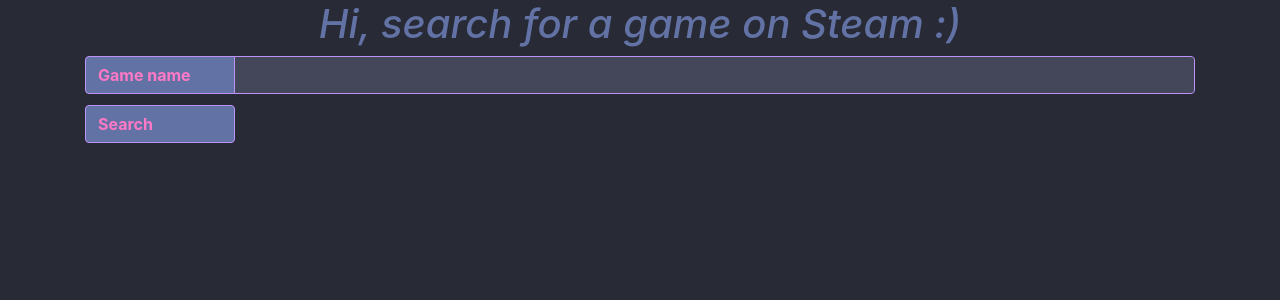
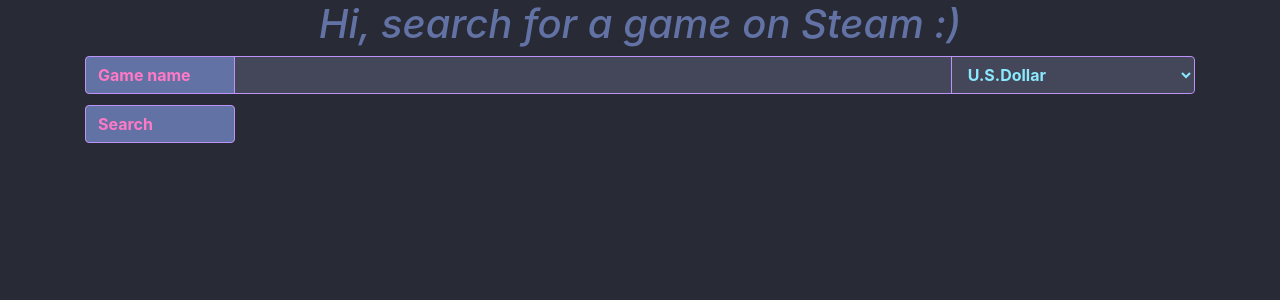
Before and after one commit to GustavoBPereira/games-info, a Django app: page / in a window 1280 px wide. Shown: the top 300 px of the page. Run offline with Django 3.2, Linux system fonts and the light colour scheme; parts of the project's set-up code (start-up, migrations or seed data) failed here and were passed over; some libraries are stand-ins or nearby versions.

Commit message:
creating select your currency

```diff
--- a/games_info/front_end/forms.py
+++ b/games_info/front_end/forms.py
@@ -2,8 +2,25 @@
 
 
 class SearchGameForm(forms.Form):
+    CHOICES = choices = (
+        ('us', 'U.S.Dollar'), ('eu', 'Euro'), ('ar', 'Argentine Peso'), ('au', 'Australian Dollar'),
+        ('br', 'Brazilian Real'), ('uk', 'British Pound'), ('ca', 'Canadian Dollar'), ('cl', 'Chilean Peso'),
+        ('cn', 'Chinese Yuan'), ('az', 'CIS - U.S.Dollar'), ('co', 'Colombian Peso'), ('cr', 'Costa Rican Colon'),
+        ('hk', 'Hong Kong Dollar'), ('in', 'Indian Rupee'), ('id', 'Indonesian Rupiah'), ('il', 'Israeli New Shekel'),
+        ('jp', 'Japanese Yen'), ('kz', 'Kazakhstani Tenge'), ('kw', 'Kuwaiti Dinar'), ('my', 'Malaysian Ringgit'),
+        ('mx', 'Mexican Peso'), ('nz', 'New Zealand Dollar'), ('no', 'Norwegian Krone'), ('pe', 'Peruvian Sol'),
+        ('ph', 'Philippine Peso'), ('pl', 'Polish Zloty'), ('qa', 'Qatari Riyal'), ('ru', 'Russian Ruble'),
+        ('sa', 'Saudi Riyal'), ('sg', 'Singapore Dollar'), ('za', 'South African Rand'), ('pk', 'South Asia - USD'),
+        ('kr', 'South Korean Won'), ('ch', 'Swiss Franc'), ('tw', 'Taiwan Dollar'), ('th', 'Thai Baht'),
+        ('tr', 'Turkish Lira'), ('ae', 'U.A.E.Dirham'), ('ua', 'Ukrainian Hryvnia'), ('uy', 'Uruguayan Peso'),
+        ('vn', 'Vietnamese Dong')
+    )
+
     game_search = forms.CharField(max_length=64)
-
+    currency = forms.ChoiceField(choices=CHOICES)
     game_search.widget.attrs.update(
         {'class': 'form-control', 'id': 'search-input', 'aria-label': 'Game Name', 'autocomplete': 'off'}
     )
+    currency.widget.attrs.update(
+        {'class': 'form-control', 'id': 'currency-input'}
+    )
--- a/games_info/front_end/static/css/style.css
+++ b/games_info/front_end/static/css/style.css
@@ -23,7 +23,15 @@
 
 input#search-input{
     color: #50fa7b;
+}
+
+input#search-input, select#currency-input{
     background-color: #44475a;
     border-color: #bd93f9;
     font-weight: bold;
 }
+
+select#currency-input {
+    color: #8be9fd;
+    max-width: 22%;
+}
--- a/games_info/front_end/templates/index.html
+++ b/games_info/front_end/templates/index.html
@@ -18,6 +18,7 @@
                 <span class="input-group-text">Game name</span>
             </div>
             {{ form.game_search }}
+            {{ form.currency }}
         </div>
         <button class="btn btn-primary" id="search-btn" type="submit">Search</button>
     </form>
--- a/games_info/front_end/views.py
+++ b/games_info/front_end/views.py
@@ -20,7 +20,8 @@
     def post(self, *args, **kwargs):
         form = SearchGameForm(self.request.POST)
         game = form['game_search'].value()
+        currency = form['currency'].value()
         current_site = SimpleLazyObject(lambda: get_current_site(self.request))
         url = 'http://' + str(current_site) + reverse('api')
-        game_data = requests.post(url=url, data={'searched_game': game})
+        game_data = requests.post(url=url, data={'searched_game': game, 'currency': currency})
         return JsonResponse(game_data.json())
```
